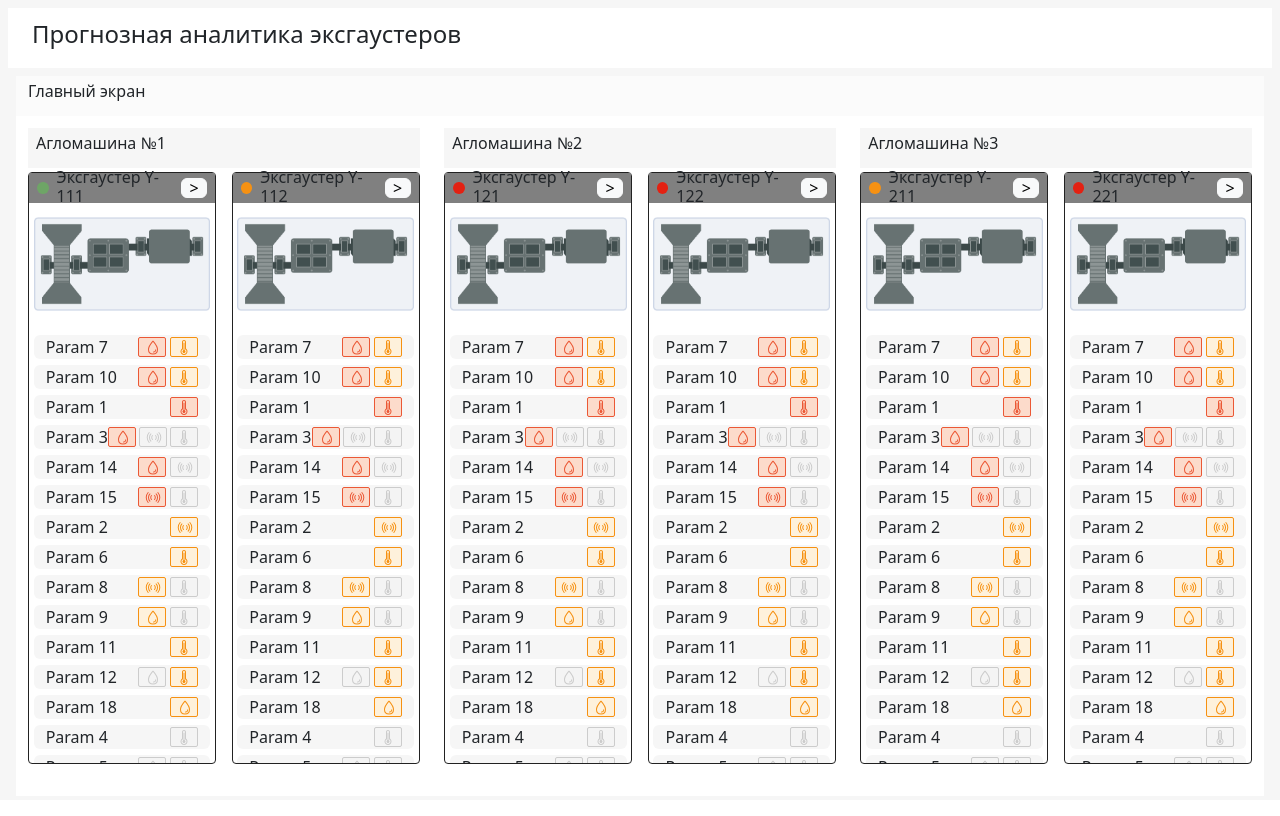
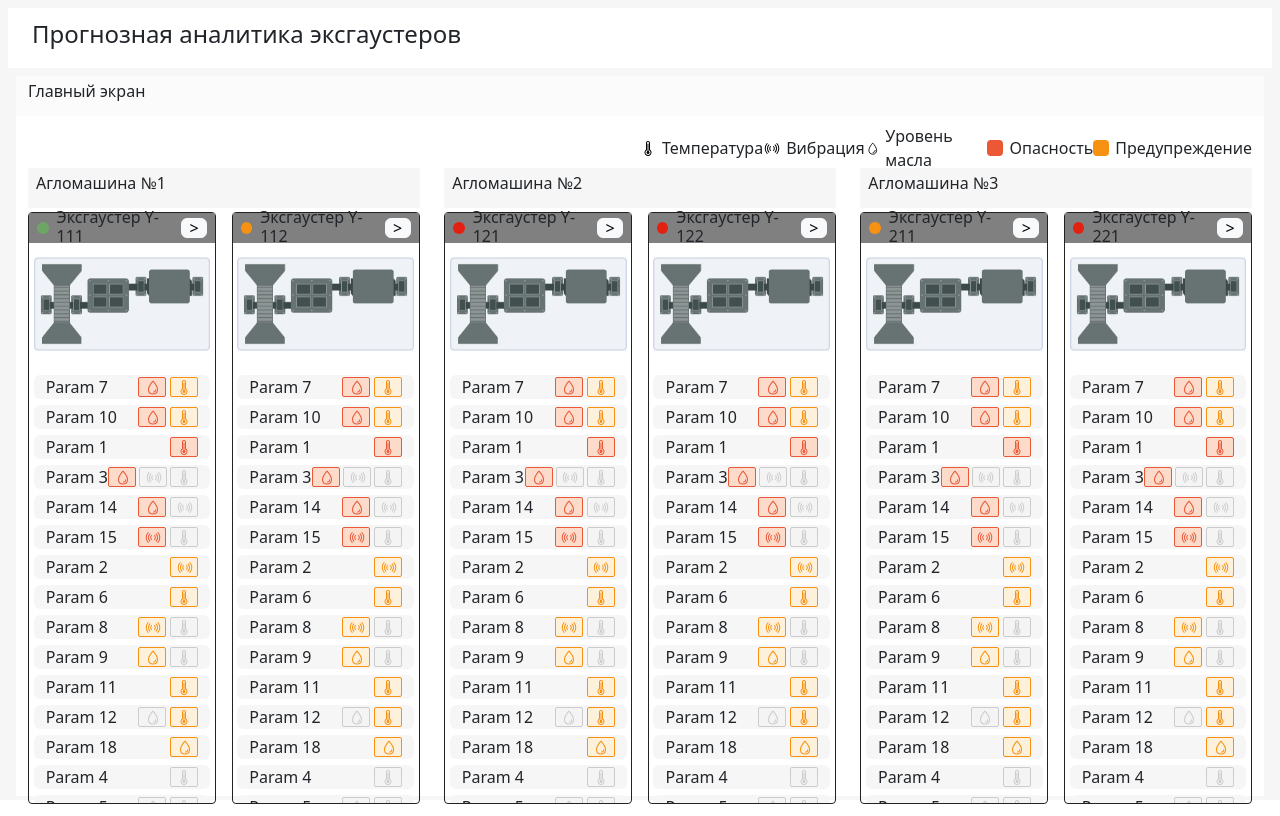
Before and after one commit to xCTAPx/monitoring, a React (Vite) app in the folder client/: page /general in a window 1280 px wide. Built offline with nearby package versions, Linux system fonts and the light colour scheme; no server answers; the HTML template or start-up script is replaced by a standard one.

Commit message:
Added pannel

```diff
--- a/client/src/UI/Pannel.tsx
+++ b/client/src/UI/Pannel.tsx
@@ -1,6 +1,8 @@
 import React from 'react'
 import styled from 'styled-components'
 import { EColors } from '../utils'
+import { Icon } from './Icon'
+import { EIcons } from './Icon/Icon'
 
 const Wrapper = styled.div`
     display: flex;
@@ -26,12 +28,38 @@ const ColorWarning = styled.div`
     width: 16px;
     height: 16px;
 `
+const Group = styled.div`
+    display: flex;
+    align-items: center;
+    height: 100%;
+`
+const Label = styled.span`
+    margin-left: 6px;
+`
 
 export const Pannel: React.FC = () => (
     <Wrapper>
         <Container>
-            <ColorError />
-            <ColorWarning />
+            <Group>
+                <Icon name={EIcons.TEMPERATURE} />
+                <Label>Температура</Label>
+            </Group>
+            <Group>
+                <Icon name={EIcons.VIBRATION} />
+                <Label>Вибрация</Label>
+            </Group>
+            <Group>
+                <Icon name={EIcons.WATER} />
+                <Label>Уровень масла</Label>
+            </Group>
+            <Group>
+                <ColorError />
+                <Label>Опасность</Label>
+            </Group>
+            <Group>
+                <ColorWarning />
+                <Label>Предупреждение</Label>
+            </Group>
         </Container>
     </Wrapper>
 )
--- a/client/src/pages/General/General.tsx
+++ b/client/src/pages/General/General.tsx
@@ -4,6 +4,7 @@ import styled from 'styled-components'
 import { apiClient } from '../../apiClient'
 import { MainLayout } from '../../layouts'
 import { EStatuses, IParamInfo } from '../../types'
+import { Pannel } from '../../UI'
 import { Exhauster, Aglomachine } from './components'
 
 const mockData: IParamInfo[] = [
@@ -122,6 +123,7 @@ export const General: React.FC<Props> = () => {
             title="Прогнозная аналитика эксгаустеров"
             screenTitle="Главный экран"
         >
+            <Pannel />
             <Content>
                 <Aglomachine number={1}>
                     <Exhauster
```
